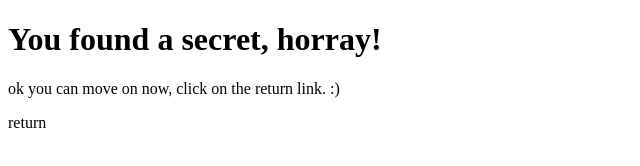
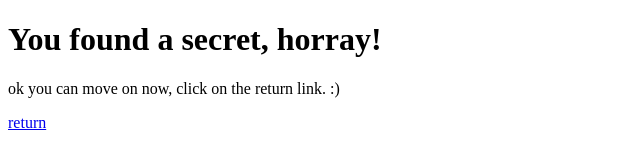
Before and after one commit to Samthemanlol/-O-secret..-, a plain HTML site: page index.html in a window 1280 px wide. Shown: the full height of the page, 0-640 px from the left. Drawn offline with Linux system fonts and the light colour scheme.

Commit message:
Update index.html

```diff
--- a/index.html
+++ b/index.html
@@ -6,6 +6,6 @@
     <body>
         <h1>You found a secret, horray! </h1>
         <p>ok you can move on now, click on the return link. :) </p>
-<a src="https://samthemanlol.github.io/Weblobby/">return</a>
+<a href="https://samthemanlol.github.io/Weblobby/">return</a>
     </body>
 </html>
```
